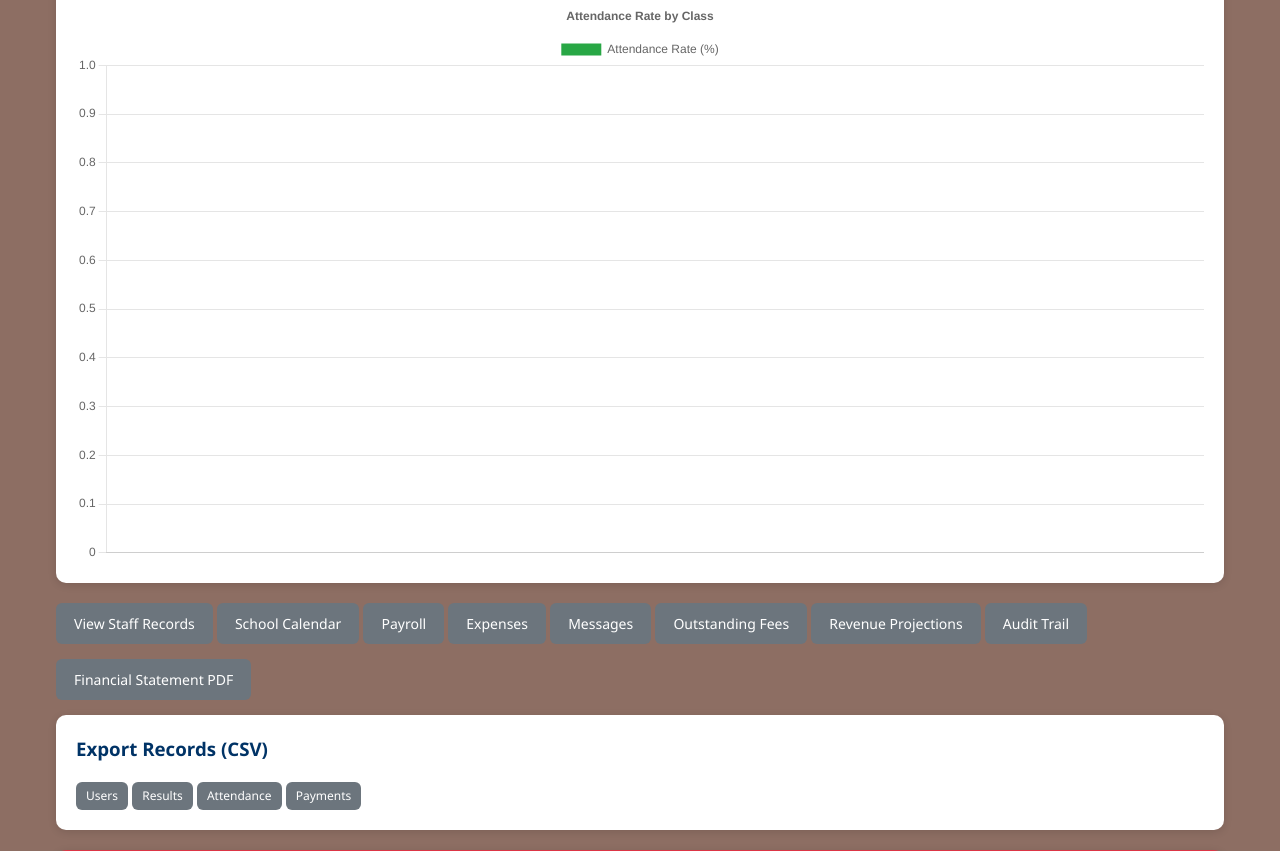
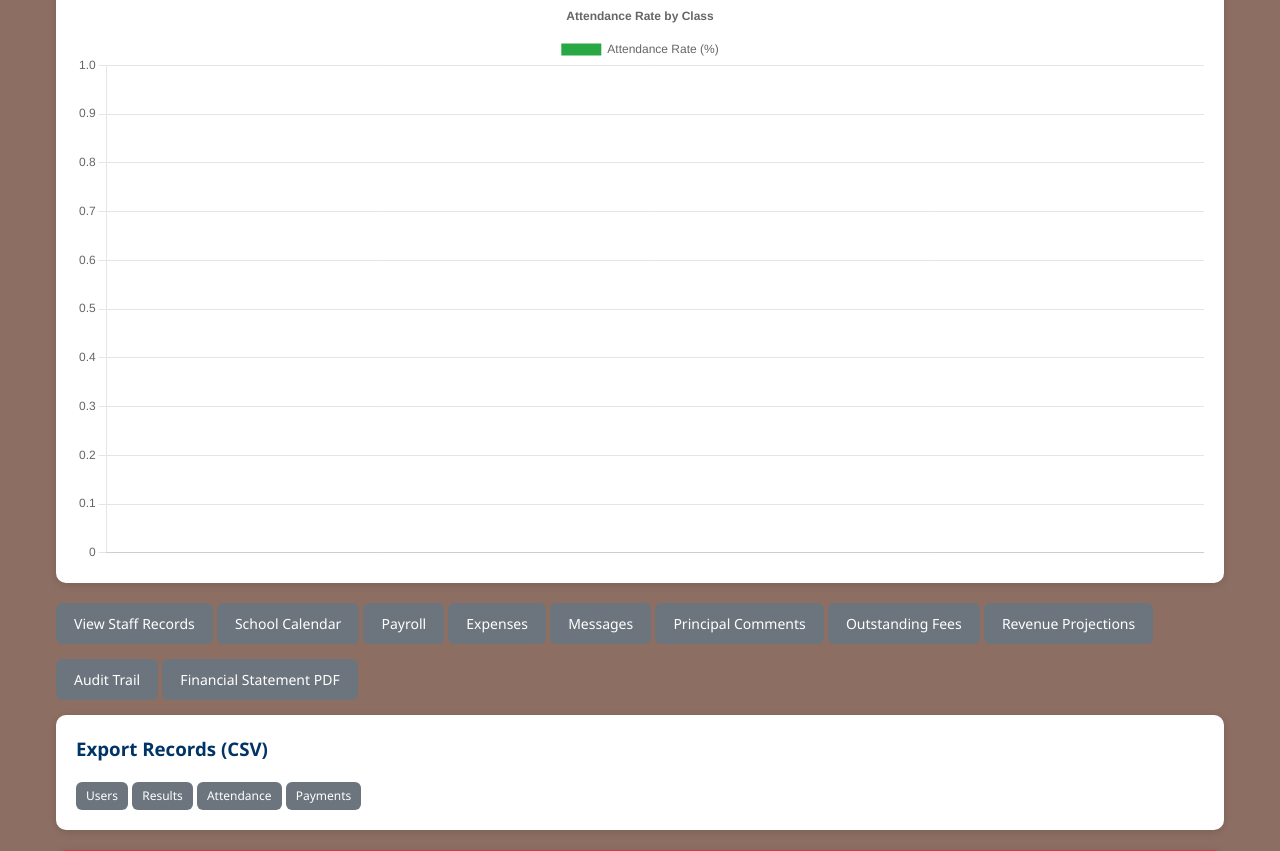
Before and after one commit to rufusofuzor123/prudenceinternationalschool_portal, a Flask app: page /admin/dashboard in a window 1280 px wide. Shown: the part 1722-2573 px from the top of the page. Run offline with Flask 3, Linux system fonts and the light colour scheme; a user stored in the database is signed in; data comes from the database, SQL or seed files in the repository; data that the repository does not hold is empty.

Commit message:
Add teacher and principal comment entry per student per term

```diff
--- a/app.py
+++ b/app.py
@@ -377,6 +377,19 @@ class Campus(db.Model):
     id = db.Column(db.Integer, primary_key=True)
     name = db.Column(db.String(100), nullable=False)
     address = db.Column(db.String(300), nullable=True)
+
+
+class TermComment(db.Model):
+    __tablename__ = "term_comments"
+    id = db.Column(db.Integer, primary_key=True)
+    student_id = db.Column(db.Integer, db.ForeignKey("users.id"), nullable=False)
+    session_id = db.Column(db.Integer, db.ForeignKey("sessions.id"), nullable=True)
+    term = db.Column(db.String(20), nullable=False)
+    teacher_comment = db.Column(db.Text, nullable=True)
+    principal_comment = db.Column(db.Text, nullable=True)
+
+    student = db.relationship("User", backref="term_comments")
+    session = db.relationship("Session", backref="term_comments")
 
 
 class AcademicResult(db.Model):
@@ -1287,6 +1300,49 @@ def view_timetable():
     entries = TimetableEntry.query.filter_by(class_name=class_name).all() if class_name else []
     days = ["Monday", "Tuesday", "Wednesday", "Thursday", "Friday"]
     return render_template("timetable.html", entries=entries, days=days, class_name=class_name, classes=classes)
+
+
+@app.route("/teacher/comments", methods=["GET", "POST"])
+@login_required
+def teacher_comments():
+    if current_user.role != "teacher":
+        abort(403)
+    if not current_user.assigned_class:
+        abort(403)
+
+    current_session = get_current_session()
+    current_term = get_current_term()
+    class_students = User.query.filter_by(role="student", assigned_class=current_user.assigned_class).all()
+
+    if request.method == "POST":
+        for student in class_students:
+            comment_text = request.form.get(f"comment_{student.id}", "").strip()
+            filter_args = {"student_id": student.id, "term": current_term}
+            if current_session:
+                filter_args["session_id"] = current_session.id
+            existing = TermComment.query.filter_by(**filter_args).first()
+            if existing:
+                existing.teacher_comment = comment_text
+            else:
+                db.session.add(TermComment(
+                    student_id=student.id,
+                    session_id=current_session.id if current_session else None,
+                    term=current_term,
+                    teacher_comment=comment_text
+                ))
+        db.session.commit()
+        flash("Comments saved!", "success")
+        return redirect(url_for("teacher_comments"))
+
+    existing_comments = {}
+    for student in class_students:
+        filter_args = {"student_id": student.id, "term": current_term}
+        if current_session:
+            filter_args["session_id"] = current_session.id
+        tc = TermComment.query.filter_by(**filter_args).first()
+        existing_comments[student.id] = tc.teacher_comment if tc else ""
+
+    return render_template("teacher_comments.html", students=class_students, existing_comments=existing_comments)
 
 
 @app.route("/teacher/attendance", methods=["GET", "POST"])
@@ -2299,6 +2355,49 @@ def outstanding_fees():
     return render_template("outstanding_fees.html", report=report, total_outstanding=total_outstanding)
 
 
+@app.route("/admin/comments", methods=["GET", "POST"])
+@login_required
+def admin_comments():
+    if current_user.role != "admin":
+        abort(403)
+
+    current_session = get_current_session()
+    current_term = get_current_term()
+    all_students = User.query.filter_by(role="student").all()
+
+    if request.method == "POST":
+        for student in all_students:
+            comment_text = request.form.get(f"pcomment_{student.id}", "").strip()
+            if not comment_text:
+                continue
+            filter_args = {"student_id": student.id, "term": current_term}
+            if current_session:
+                filter_args["session_id"] = current_session.id
+            existing = TermComment.query.filter_by(**filter_args).first()
+            if existing:
+                existing.principal_comment = comment_text
+            else:
+                db.session.add(TermComment(
+                    student_id=student.id,
+                    session_id=current_session.id if current_session else None,
+                    term=current_term,
+                    principal_comment=comment_text
+                ))
+        db.session.commit()
+        flash("Principal comments saved!", "success")
+        return redirect(url_for("admin_comments"))
+
+    existing_comments = {}
+    for student in all_students:
+        filter_args = {"student_id": student.id, "term": current_term}
+        if current_session:
+            filter_args["session_id"] = current_session.id
+        tc = TermComment.query.filter_by(**filter_args).first()
+        existing_comments[student.id] = tc.principal_comment if tc else ""
+
+    return render_template("admin_comments.html", students=all_students, existing_comments=existing_comments)
+
+
 @app.route("/admin/staff-records")
 @login_required
 def staff_records():
@@ -2597,6 +2696,9 @@ with app.app_context():
     if "campuses" not in inspector.get_table_names():
         Campus.__table__.create(db.engine)
 
+    if "term_comments" not in inspector.get_table_names():
+        TermComment.__table__.create(db.engine)
+
     user_columns_4 = [col["name"] for col in inspector.get_columns("users")]
     if "campus_id" not in user_columns_4:
         db.session.execute(text("ALTER TABLE users ADD COLUMN campus_id INTEGER REFERENCES campuses(id)"))
--- a/templates/admin_dashboard.html
+++ b/templates/admin_dashboard.html
@@ -21,7 +21,7 @@
     </div>
     <div style="margin-top:20px;"><canvas id="attendanceChart"></canvas></div>
 </div>
-<a href="{{ url_for('staff_records') }}" class="btn btn-secondary no-print" style="margin-bottom:15px; display:inline-block;">View Staff Records</a> <a href="{{ url_for('view_calendar') }}" class="btn btn-secondary no-print" style="margin-bottom:15px; display:inline-block;">School Calendar</a> <a href="{{ url_for('admin_payroll') }}" class="btn btn-secondary no-print" style="margin-bottom:15px; display:inline-block;">Payroll</a> <a href="{{ url_for('admin_expenses') }}" class="btn btn-secondary no-print" style="margin-bottom:15px; display:inline-block;">Expenses</a> <a href="{{ url_for('inbox') }}" class="btn btn-secondary no-print" style="margin-bottom:15px; display:inline-block;">Messages</a> <a href="{{ url_for('outstanding_fees') }}" class="btn btn-secondary no-print" style="margin-bottom:15px; display:inline-block;">Outstanding Fees</a> <a href="{{ url_for('revenue_projections') }}" class="btn btn-secondary no-print" style="margin-bottom:15px; display:inline-block;">Revenue Projections</a> <a href="{{ url_for('audit_trail') }}" class="btn btn-secondary no-print" style="margin-bottom:15px; display:inline-block;">Audit Trail</a> <a href="{{ url_for('financial_statement_pdf') }}" class="btn btn-secondary no-print" style="margin-bottom:15px; display:inline-block;">Financial Statement PDF</a>
+<a href="{{ url_for('staff_records') }}" class="btn btn-secondary no-print" style="margin-bottom:15px; display:inline-block;">View Staff Records</a> <a href="{{ url_for('view_calendar') }}" class="btn btn-secondary no-print" style="margin-bottom:15px; display:inline-block;">School Calendar</a> <a href="{{ url_for('admin_payroll') }}" class="btn btn-secondary no-print" style="margin-bottom:15px; display:inline-block;">Payroll</a> <a href="{{ url_for('admin_expenses') }}" class="btn btn-secondary no-print" style="margin-bottom:15px; display:inline-block;">Expenses</a> <a href="{{ url_for('inbox') }}" class="btn btn-secondary no-print" style="margin-bottom:15px; display:inline-block;">Messages</a> <a href="{{ url_for('admin_comments') }}" class="btn btn-secondary no-print" style="margin-bottom:15px; display:inline-block;">Principal Comments</a> <a href="{{ url_for('outstanding_fees') }}" class="btn btn-secondary no-print" style="margin-bottom:15px; display:inline-block;">Outstanding Fees</a> <a href="{{ url_for('revenue_projections') }}" class="btn btn-secondary no-print" style="margin-bottom:15px; display:inline-block;">Revenue Projections</a> <a href="{{ url_for('audit_trail') }}" class="btn btn-secondary no-print" style="margin-bottom:15px; display:inline-block;">Audit Trail</a> <a href="{{ url_for('financial_statement_pdf') }}" class="btn btn-secondary no-print" style="margin-bottom:15px; display:inline-block;">Financial Statement PDF</a>
 
 <div class="card no-print" style="margin-bottom:20px;">
     <h3>Export Records (CSV)</h3>
--- a/templates/teacher_dashboard.html
+++ b/templates/teacher_dashboard.html
@@ -17,7 +17,7 @@
 {% if current_user.assigned_class %}
 <a href="{{ url_for('mark_attendance') }}" class="btn btn-secondary" style="margin-bottom:15px; display:inline-block;">Mark Attendance ({{ current_user.assigned_class }})</a>
 {% endif %}
-<a href="{{ url_for('view_timetable') }}" class="btn btn-secondary" style="margin-bottom:15px; display:inline-block;">View Timetable</a> <a href="{{ url_for('view_calendar') }}" class="btn btn-secondary" style="margin-bottom:15px; display:inline-block;">School Calendar</a> <a href="{{ url_for('teacher_assignments') }}" class="btn btn-secondary" style="margin-bottom:15px; display:inline-block;">Assignments</a> <a href="{{ url_for('teacher_quizzes') }}" class="btn btn-secondary" style="margin-bottom:15px; display:inline-block;">Quizzes</a> <a href="{{ url_for('inbox') }}" class="btn btn-secondary" style="margin-bottom:15px; display:inline-block;">Messages</a>
+<a href="{{ url_for('view_timetable') }}" class="btn btn-secondary" style="margin-bottom:15px; display:inline-block;">View Timetable</a> <a href="{{ url_for('view_calendar') }}" class="btn btn-secondary" style="margin-bottom:15px; display:inline-block;">School Calendar</a> <a href="{{ url_for('teacher_assignments') }}" class="btn btn-secondary" style="margin-bottom:15px; display:inline-block;">Assignments</a> <a href="{{ url_for('teacher_quizzes') }}" class="btn btn-secondary" style="margin-bottom:15px; display:inline-block;">Quizzes</a> <a href="{{ url_for('inbox') }}" class="btn btn-secondary" style="margin-bottom:15px; display:inline-block;">Messages</a> <a href="{{ url_for('teacher_comments') }}" class="btn btn-secondary" style="margin-bottom:15px; display:inline-block;">Term Comments</a>
 
 <div class="card" style="margin-top:20px;">
     <h3>My Teaching Assignments</h3>
```
Also changed, not shown: templates/admin_comments.html (added, +16 -0 lines), templates/teacher_comments.html (added, +16 -0 lines).
